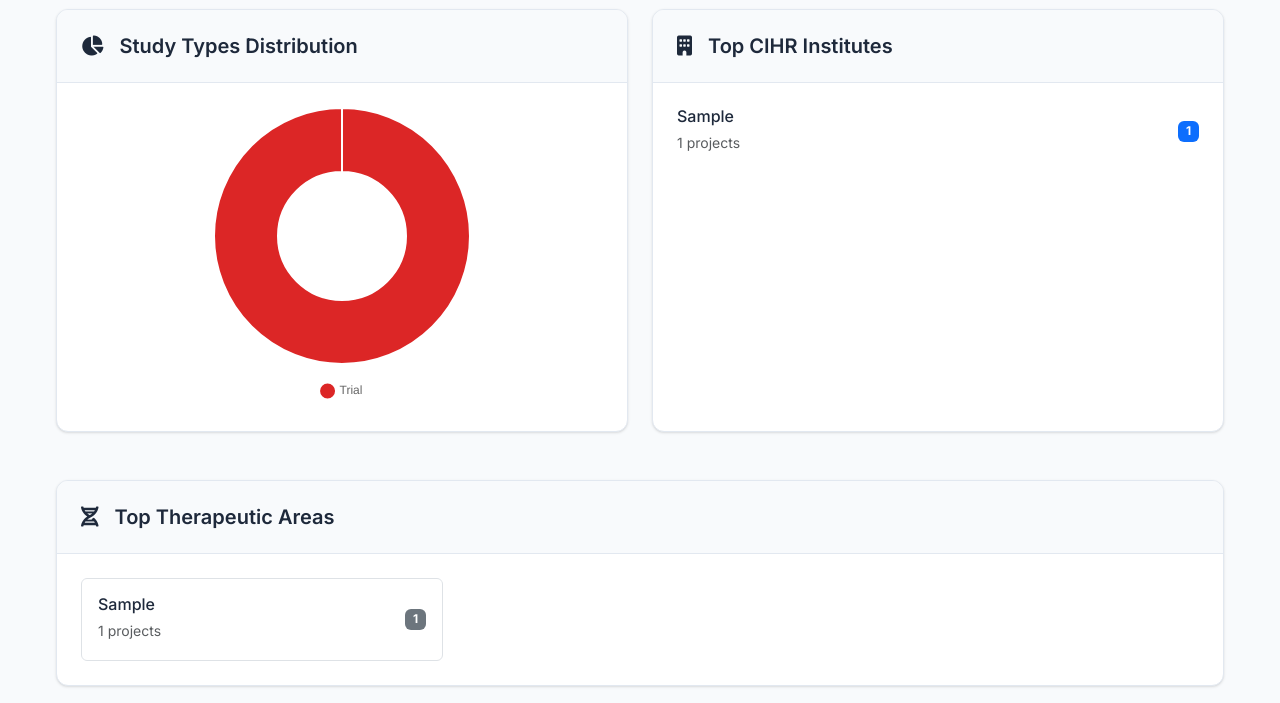
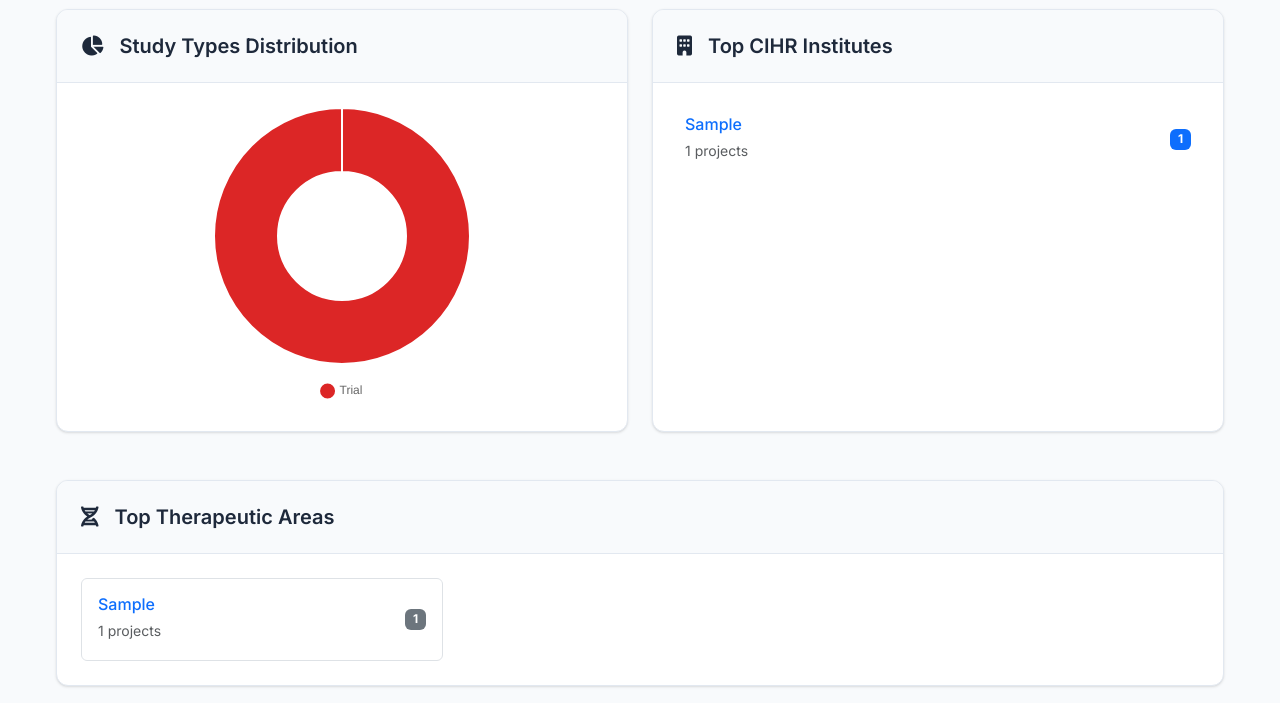
Before and after one commit to choxos/CIHRPT, a Django app: page / in a window 1280 px wide. Shown: the part 1144-1847 px from the top of the page. Run offline with Django 5.2, Linux system fonts and the light colour scheme; tables that the repository leaves empty hold one stand-in row (Sample ...).

Commit message:
Make Top CIHR Institutes and Therapeutic Areas clickable
- Added clickable links to Top CIHR Institutes section
  - Each institute now links to filtered project list by primary_institute
  - URLs properly encoded to handle special characters
- Added clickable links to Top Therapeutic Areas section
  - Each area now links to filtered project list by therapeutic_area
  - URLs properly encoded for search functionality
- Enhanced visual feedback with hover effects:
  - Subtle hover background color change
  - Slight elevation effect on hover
  - Primary color highlighting for better UX
- Maintained existing styling while adding interactivity
- All links route to existing project_list view with appropriate filters

```diff
--- a/templates/tracker/home.html
+++ b/templates/tracker/home.html
@@ -145,13 +145,16 @@
             </div>
             <div class="xera-card-body">
                 {% for institute in primary_institutes %}
-                <div class="d-flex justify-content-between align-items-center mb-3">
+                <a href="{% url 'tracker:project_list' %}?primary_institute={{ institute.primary_institute|urlencode }}"
+                   class="text-decoration-none text-reset">
+                    <div class="d-flex justify-content-between align-items-center mb-3 p-2 rounded border-0 hover-bg-light">
                         <div>
-                        <h6 class="mb-1">{{ institute.primary_institute|truncatechars:40 }}</h6>
+                            <h6 class="mb-1 text-primary">{{ institute.primary_institute|truncatechars:40 }}</h6>
                             <small class="text-muted">{{ institute.count }} projects</small>
                         </div>
                         <span class="badge bg-primary">{{ institute.count }}</span>
                     </div>
+                </a>
                 {% endfor %}
             </div>
         </div>
@@ -169,13 +172,16 @@
         <div class="row g-3">
             {% for area in therapeutic_areas %}
             <div class="col-md-6 col-lg-4">
-                <div class="d-flex justify-content-between align-items-center p-3 border rounded">
+                <a href="{% url 'tracker:project_list' %}?therapeutic_area={{ area.therapeutic_area|urlencode }}"
+                   class="text-decoration-none text-reset">
+                    <div class="d-flex justify-content-between align-items-center p-3 border rounded hover-bg-light">
                         <div>
-                        <h6 class="mb-1">{{ area.therapeutic_area|title|truncatechars:30 }}</h6>
+                            <h6 class="mb-1 text-primary">{{ area.therapeutic_area|title|truncatechars:30 }}</h6>
                             <small class="text-muted">{{ area.count }} projects</small>
                         </div>
                         <span class="badge bg-secondary">{{ area.count }}</span>
                     </div>
+                </a>
             </div>
             {% endfor %}
         </div>
@@ -196,6 +202,29 @@
         </a>
     </div>
 </div>
+{% endblock %}
+
+{% block extra_css %}
+<style>
+.hover-bg-light:hover {
+    background-color: #f8f9fa !important;
+    transition: background-color 0.2s ease;
+}
+
+.hover-bg-light:hover .text-primary {
+    color: var(--xera-primary) !important;
+}
+
+.hover-bg-light {
+    cursor: pointer;
+    transition: all 0.2s ease;
+}
+
+.hover-bg-light:hover {
+    transform: translateY(-1px);
+    box-shadow: 0 2px 4px rgba(0,0,0,0.1);
+}
+</style>
 {% endblock %}
 
 {% block extra_js %}
```
Lines whose indentation alone changed are shown as unchanged.
